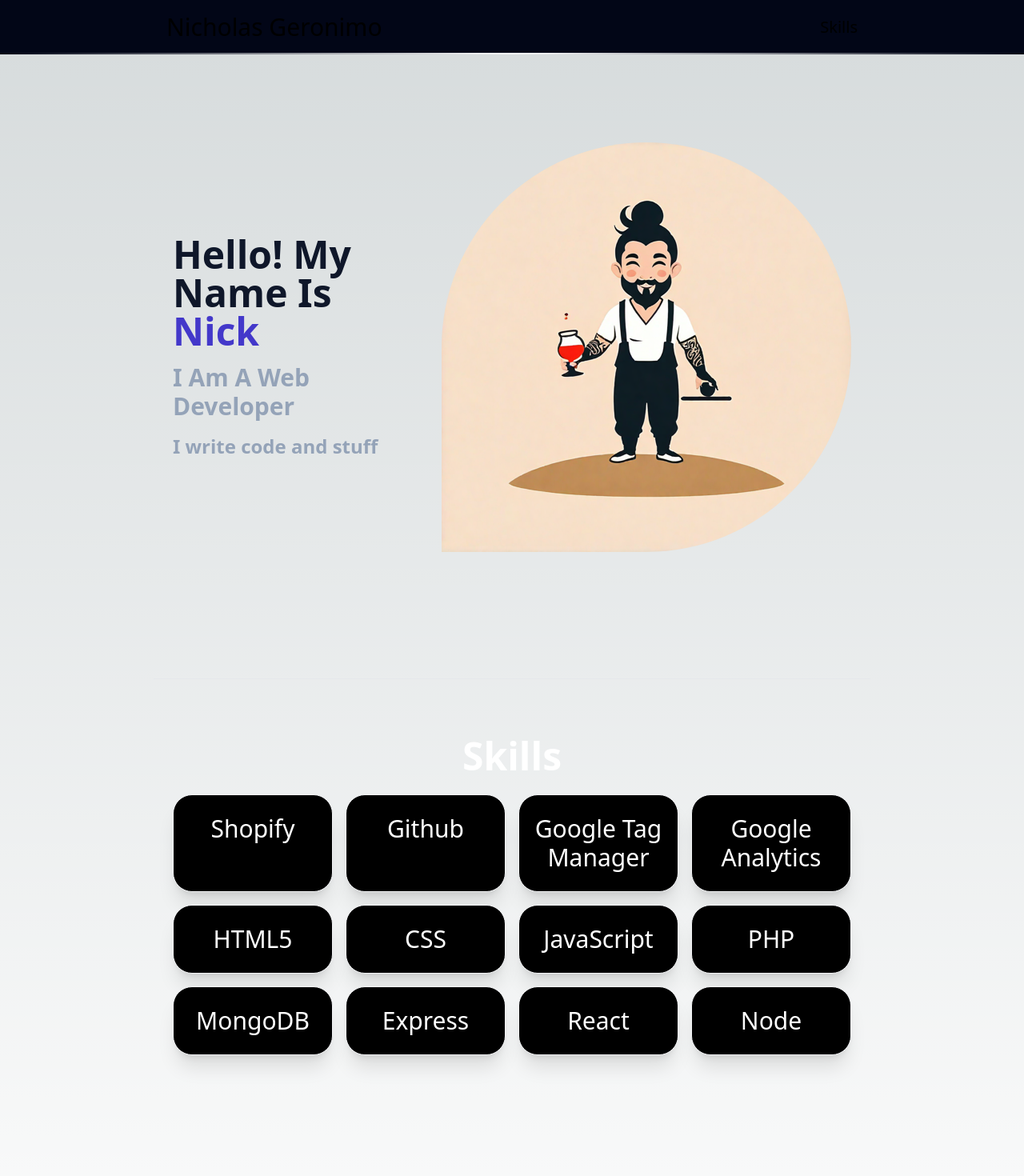
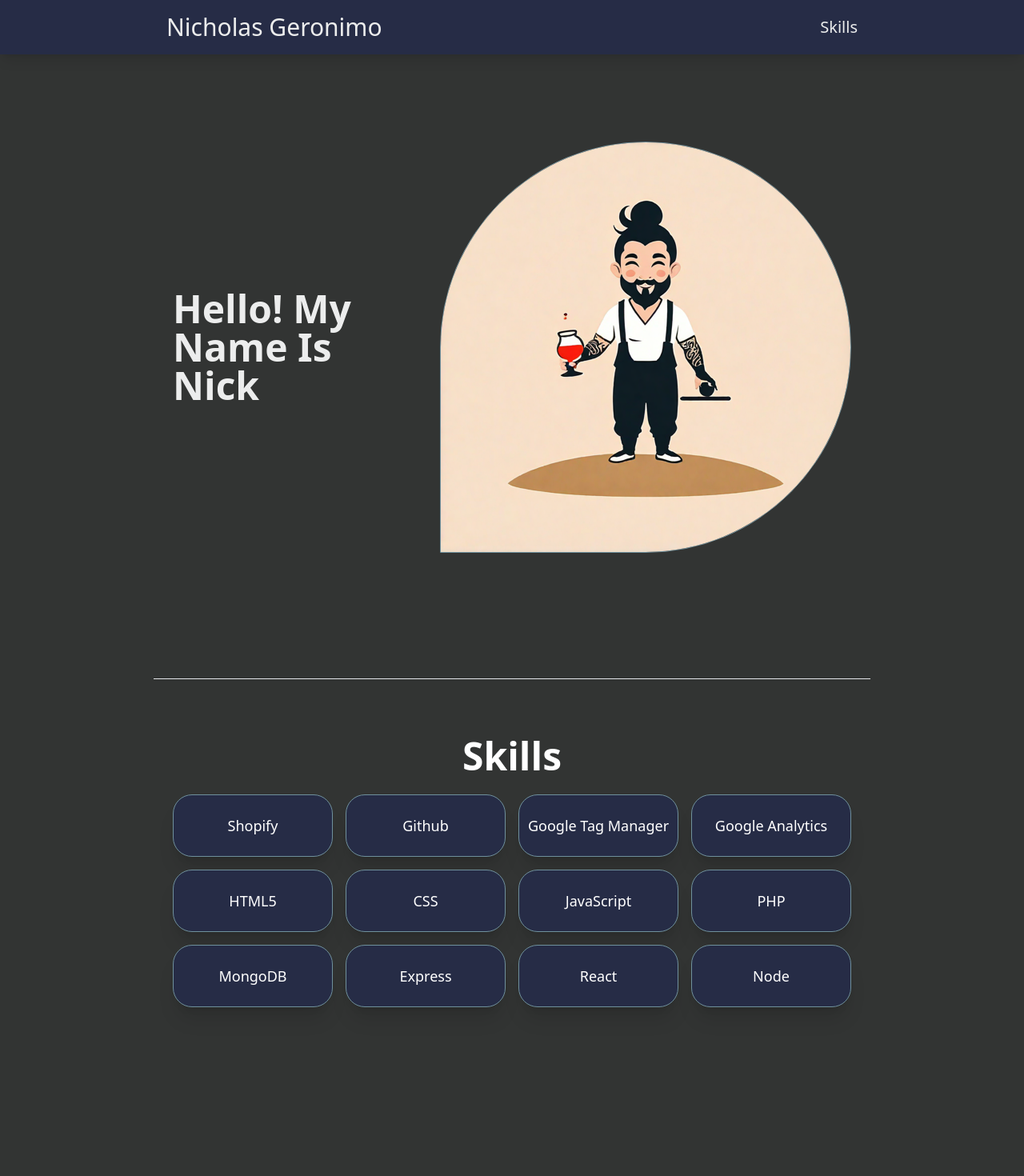
Before and after one commit to NickGeronimo/NickGeronimo, a Next.js app: page / in a window 1280 px wide. Shown: the top 1470 px of the page at 80% size. Built offline with nearby package versions, Linux system fonts and the light colour scheme.

Commit message:
Selecting Colors

```diff
--- a/src/pages/index.tsx
+++ b/src/pages/index.tsx
@@ -8,23 +8,23 @@
   return (
     <div>
 
-<header className="sticky bg-slate-950 top-0 z-10">
-    <section className="max-w-4xl mx-auto p-4 flex justify-between items-center border-fade">
-      <h1 className="text-3xl font-medium"><a href="#hero">
+<header className="sticky bg-main top-0 z-10 shadow-lg bg-dark-accent">
+    <section className="max-w-4xl mx-auto p-4 flex justify-between items-center text-light-shade">
+      <h1 className="text-3xl font-medium text-light-shade"><a href="#hero">
 Nicholas Geronimo</a></h1>
       <div>
         <button id="hamburger-button" className="text-3xl md:hidden cursor-pointer relative w-8 h-8">
           {/* &#9776; */}
           <div className="bg-white w-8 h-1 rounded absolute top-4 -mt-0.5 transition-all duration-500 before:content-[''] before:bg-white before:w-8 before:h-1 before:rounded before:absolute before:transition-all before:duration-500 before:-translate-x-4 before:-translate-y-3 after:content-[''] after:bg-white after:w-8 after:h-1 after:rounded after:absolute after:transition-all after:duration-500 after:-translate-x-4 after:translate-y-3"></div>
         </button>
-        <nav className="hidden md:block space-x-8 text-xl" aria-label="main">
+        <nav className="hidden md:block space-x-8 text-xl text-light-shade" aria-label="main">
           {/* <a href="#work" className="link hover:opacity-90">Work</a> */}
           <a href="#skills" className="link hover:opacity-90">Skills</a>
           {/* <a href="#contact" className="link hover:opacity-90">Contact</a> */}
         </nav>
       </div>
     </section>
-      <section id="mobile-menu" className="absolute top-68 bg-black w-full text-5xl flex-col justify-content-center origin-top animate-open-menu hidden">
+      <section id="mobile-menu" className="absolute top-68 bg-dark-shade w-full text-5xl flex-col justify-content-center origin-top animate-open-menu hidden">
         {/* <button className="text-8xl self-end px-6">&times;</button> */}
         <nav className="flex flex-col min-h-screen items-center py-8" aria-label="mobile">
           <a href="#hero" className="w-full text-center py-8 hover:opacity-90"> Home</a>
@@ -36,14 +36,12 @@
   </header>
   <main className="max-w-4xl mx-auto">
     <section id="hero" className="flex flex-col-reverse justify-center sm:flex-row p-6 items-center gap-8 mb-12 scroll-mt-40 tallscreen:section-min-height widescreen:section-min-height">
-      <article className="sm:w-1/2 align-text-bottom">
-        <h2 className="max-w-md text-4xl font-bold text-center sm:text-5xl sm:text-left text-slate-900 dark:text-white">
-          Hello! My Name Is <span className="text-indigo-700">Nick</span>
-          <p className="max-w-md text-3xl mt-4 text-center sm:text-left text-slate-400">I Am A Web Developer</p>
-          <p className="max-w-md text-2xl mt-4 text-center sm:text-left text-slate-400">I write code and stuff</p>
+      <article className="sm:w-1/2">
+        <h2 className="max-w-md text-4xl font-bold text-center  sm:text-5xl sm:text-left text-light-shade">
+          Hello! My Name Is <span className="">Nick</span>
         </h2>
       </article>
-      <img src="./ng.png" alt="Picture" className="rounded-full md:rounded-bl-none " />
+      <img src="./ng.png" alt="Picture" className="rounded-full md:rounded-bl-none border border-solid border-main-color" />
     </section>
     <hr className="mx-auto bg-white " />
     {/* <section id="work" className="p-6 my-12 scroll-mt-20 tallscreen:section-min-height widescreen:section-min-height">
@@ -52,18 +50,18 @@
     <section id="skills" className="p-6 my-12 scroll-mt-20 tallscreen:section-min-height widescreen:section-min-height">
       <h2 className="text-4xl font-bold text-center sm:text-5xl mb-6 text-white">Skills</h2>
       <ul className="list-none grid gap-4 grid-cols-2 md:grid-cols-4 w-full max-w-screen-lg">
-          <li className="border border-solid border-gray-100 bg-black py-6 px-2 rounded-3xl shadow-xl"><h3 className="text-3xl text-center text-white">Shopify</h3> </li>
-          <li className="border border-solid border-gray-100 bg-black py-6 px-2 rounded-3xl shadow-xl"><h3 className="text-3xl text-center text-white">Github</h3> </li>
-          <li className="border border-solid border-gray-100 bg-black py-6 px-2 rounded-3xl shadow-xl"><h3 className="text-3xl text-center text-white">Google Tag Manager</h3> </li>
-          <li className="border border-solid border-gray-100 bg-black py-6 px-2 rounded-3xl shadow-xl"><h3 className="text-3xl text-center text-white">Google Analytics</h3> </li>
-          <li className="border border-solid border-gray-100 bg-black py-6 px-2 rounded-3xl shadow-xl"><h3 className="text-3xl text-center text-white">HTML5</h3> </li>
-          <li className="border border-solid border-gray-100 bg-black py-6 px-2 rounded-3xl shadow-xl"><h3 className="text-3xl text-center text-white">CSS</h3> </li>
-          <li className="border border-solid border-gray-100 bg-black py-6 px-2 rounded-3xl shadow-xl"><h3 className="text-3xl text-center text-white">JavaScript</h3> </li>
-          <li className="border border-solid border-gray-100 bg-black py-6 px-2 rounded-3xl shadow-xl"><h3 className="text-3xl text-center text-white">PHP</h3> </li>
-          <li className="border border-solid border-gray-100 bg-black py-6 px-2 rounded-3xl shadow-xl"><h3 className="text-3xl text-center text-white">MongoDB</h3> </li>
-          <li className="border border-solid border-gray-100 bg-black py-6 px-2 rounded-3xl shadow-xl"><h3 className="text-3xl text-center text-white">Express</h3> </li>
-          <li className="border border-solid border-gray-100 bg-black py-6 px-2 rounded-3xl shadow-xl"><h3 className="text-3xl text-center text-white">React</h3> </li>
-          <li className="border border-solid border-gray-100 bg-black py-6 px-2 rounded-3xl shadow-xl"><h3 className="text-3xl text-center text-white">Node</h3> </li>
+          <li className="border border-solid border-main-color  bg-dark-accent py-6 px-2 rounded-3xl shadow-xl"><h3 className="text-lg text-center text-white">Shopify</h3> </li>
+          <li className="border border-solid border-main-color  bg-dark-accent py-6 px-2 rounded-3xl shadow-xl"><h3 className="text-lg text-center text-white">Github</h3> </li>
+          <li className="border border-solid border-main-color  bg-dark-accent py-6 px-2 rounded-3xl shadow-xl"><h3 className="text-lg text-center text-white">Google Tag Manager</h3> </li>
+          <li className="border border-solid border-main-color  bg-dark-accent py-6 px-2 rounded-3xl shadow-xl"><h3 className="text-lg text-center text-white">Google Analytics</h3> </li>
+          <li className="border border-solid border-main-color  bg-dark-accent py-6 px-2 rounded-3xl shadow-xl"><h3 className="text-lg text-center text-white">HTML5</h3> </li>
+          <li className="border border-solid border-main-color  bg-dark-accent py-6 px-2 rounded-3xl shadow-xl"><h3 className="text-lg text-center text-white">CSS</h3> </li>
+          <li className="border border-solid border-main-color  bg-dark-accent py-6 px-2 rounded-3xl shadow-xl"><h3 className="text-lg text-center text-white">JavaScript</h3> </li>
+          <li className="border border-solid border-main-color  bg-dark-accent py-6 px-2 rounded-3xl shadow-xl"><h3 className="text-lg text-center text-white">PHP</h3> </li>
+          <li className="border border-solid border-main-color  bg-dark-accent py-6 px-2 rounded-3xl shadow-xl"><h3 className="text-lg text-center text-white">MongoDB</h3> </li>
+          <li className="border border-solid border-main-color  bg-dark-accent py-6 px-2 rounded-3xl shadow-xl"><h3 className="text-lg text-center text-white">Express</h3> </li>
+          <li className="border border-solid border-main-color  bg-dark-accent py-6 px-2 rounded-3xl shadow-xl"><h3 className="text-lg text-center text-white">React</h3> </li>
+          <li className="border border-solid border-main-color  bg-dark-accent py-6 px-2 rounded-3xl shadow-xl"><h3 className="text-lg text-center text-white">Node</h3> </li>
 
       </ul>
       </section>
@@ -81,7 +79,7 @@
     </section> */}
   </main>
 
-  <footer id="footer" className="bg-slate-950 text-white text-xl">
+  <footer id="footer" className="bg-slate-950 text-white text-xl border-t shadow-lg shadow-white">
     <section className="max-w-4xl mx-auto p-4 flex flex-col sm:flex-row sm:justify-between">
       <address>
         Email: <a href="mailto:Nicholas.Geronimo@gmail.com">Nicholas.Geronimo@gmail.com</a>
@@ -94,9 +92,7 @@
           <a href="#skills" className="link hover:opacity-90">Skills</a>
           {/* <a href="#contact" className="link hover:opacity-90">Contact</a>       */}
       </nav>
-      <div className="flex flex-col sm:gap-2">
-        <p className="text-right">Copyright &copy; <span id="year"> 2024</span> </p>
-      </div>
+
     </section>
   </footer>
     </div>
--- a/src/styles/globals.css
+++ b/src/styles/globals.css
@@ -3,18 +3,19 @@
 @tailwind utilities;
 
 :root {
-  --foreground-rgb: 0, 0, 0;
-  --background-start-rgb: 214, 219, 220;
-  --background-end-rgb: 255, 255, 255;
+  --foreground-rgb: 209, 232, 226;
+  --background-start-rgb: 50, 52, 51;
+  --background-end-rgb: 50, 52, 51;
 }
 
 @media (prefers-color-scheme: dark) {
   :root {
-    --foreground-rgb: 255, 255, 255;
-    --background-start-rgb: 0, 0, 0;
-    --background-end-rgb: 0, 0, 0;
+    --foreground-rgb: 209, 232, 226;
+    --background-start-rgb: 50, 52, 51;
+    --background-end-rgb: 50, 52, 51;
   }
 }
+
 
 body {
   color: rgb(var(--foreground-rgb));
@@ -42,5 +43,5 @@
   left: 0;
   width: 100%;
   height: 2px; /* Adjust height as needed */
-  background: linear-gradient(to right, rgba(255, 255, 255, 0), rgb(255, 255, 255), rgba(255, 255, 255, 0));
+  background: linear-gradient(to right, rgba(255, 255, 255, 0), rgb(211, 217, 212), rgba(255, 255, 255, 0));
 }
--- a/tailwind.config.ts
+++ b/tailwind.config.ts
@@ -8,6 +8,25 @@
   ],
   theme: {
     extend: {
+      colors: {
+        'light-shade':  '#ECEDED',
+        'light-accent':'#796D6D',
+        'main-color':'#6F909C',
+        'dark-shade':'#7E4456',
+        'dark-accent':'#262C46',
+
+      },
+      // rgb(33, 42, 49) - slate
+// rgb(46, 57, 68) - light-slate
+// rgb(18, 78, 102) - blue
+// rgb(116, 141, 146) - grey blue
+// rgb(211, 217, 212)
+
+// 'light-shade':  '#ECEAE2',
+// 'light-accent':'#818E8F',
+// 'main-color':'#6D8E88',
+// 'dark-shade':'#323433',
+// 'dark-accent':'#377998',
       backgroundImage: {
         "gradient-radial": "radial-gradient(var(--tw-gradient-stops))",
         "gradient-conic":  "conic-gradient(from 180deg at 50% 50%, var(--tw-gradient-stops))",
```
